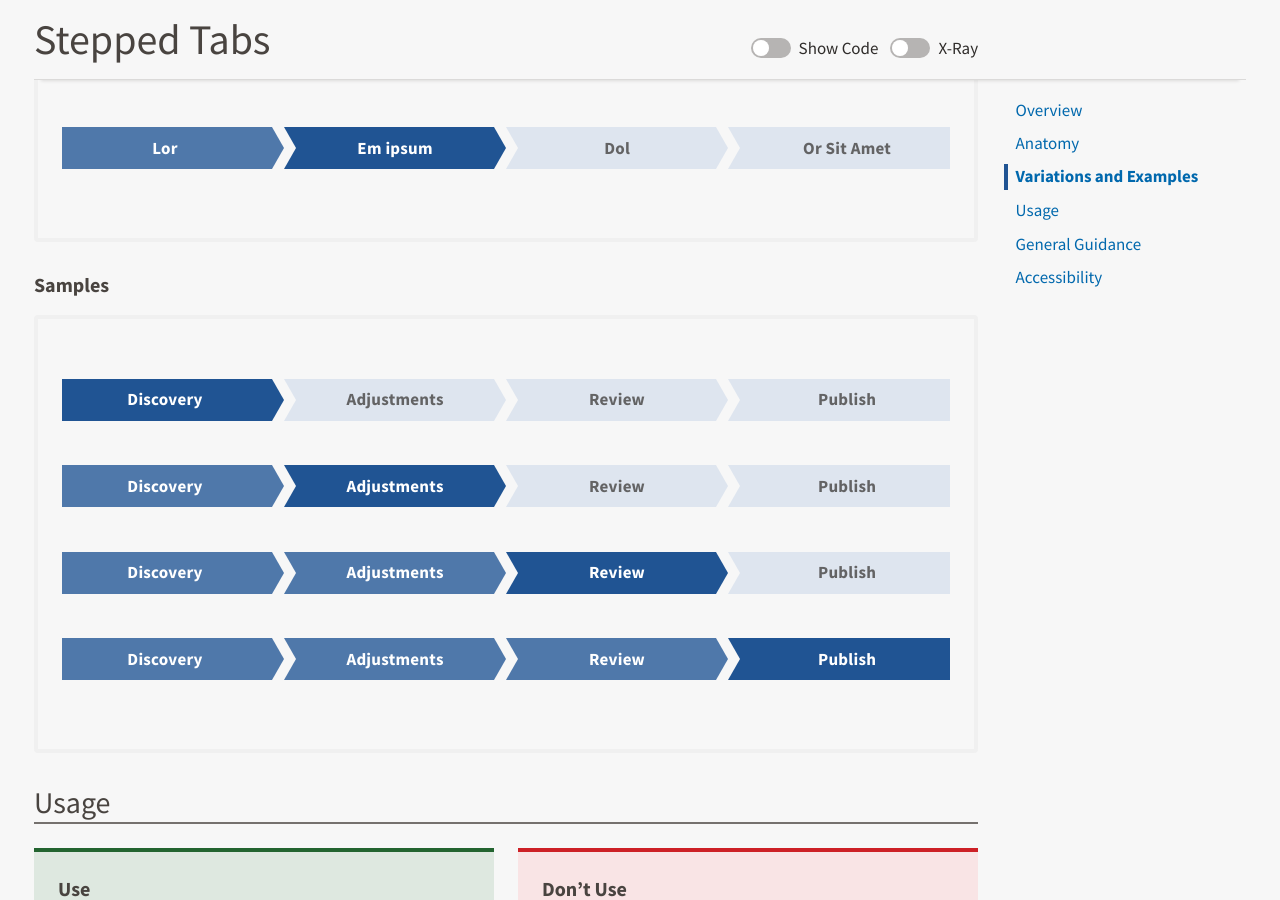
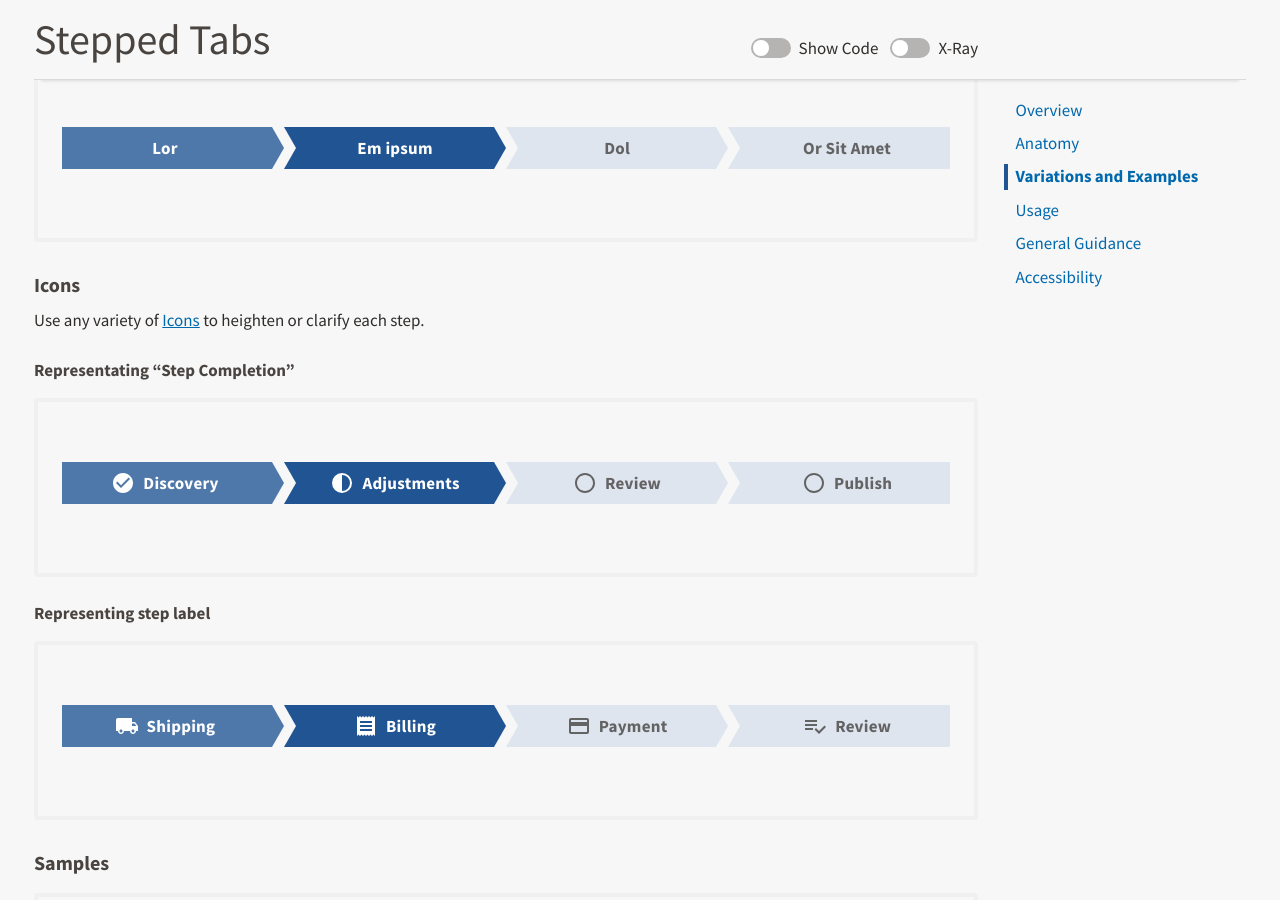
Before and after one commit to USDA-FSA/fsa-design-system, a Jekyll site: the page built from components/stepped-tabs/index.md, in a window 1280 px wide and 900 px high, scrolled down 2082 px. Built offline with Jekyll 4.4.1, drawn with Linux system fonts in a browser that asks for light colours.

Commit message:
Integrating Icons: Stepped Tabs [closes #435]

```diff
--- a/components/stepped-tabs/index.md
+++ b/components/stepped-tabs/index.md
@@ -208,6 +208,104 @@ Use when user should be **prevented** from using Stepped Tabs as a means of navi
 
 {% include preview-and-snippet.html %}
 
+### Icons
+
+Use any variety of [Icons]({{ site.baseurl }}components/icons/) to heighten or clarify each step.
+
+#### Representating "Step Completion"
+
+{% capture snippet %}
+<nav aria-label="Breadcrumbs">
+  <div class="fsa-stepped-tabs">
+    <div class="fsa-stepped-tabs__bd">
+      <ol class="fsa-stepped-tabs__list">
+        <li class="fsa-stepped-tabs__item">
+          <button class="fsa-stepped-tabs__label fsa-stepped-tabs__label--complete" type="button">
+            <span class="fsa-stepped-tabs__text">
+              <svg class="fsa-icon fsa-icon--size-2" aria-hidden="true" focusable="false" role="img" fill="#494440" xmlns="http://www.w3.org/2000/svg" width="24" height="24" viewBox="0 0 24 24"><path d="M12 2C6.48 2 2 6.48 2 12s4.48 10 10 10 10-4.48 10-10S17.52 2 12 2zm-2 15l-5-5 1.41-1.41L10 14.17l7.59-7.59L19 8l-9 9z"></path></svg>
+              Discovery
+            </span>
+          </button>
+        </li>
+        <li class="fsa-stepped-tabs__item">
+          <button class="fsa-stepped-tabs__label fsa-stepped-tabs__label--active" type="button" aria-current="step">
+            <span class="fsa-stepped-tabs__text">
+              <svg class="fsa-icon fsa-icon--size-2" aria-hidden="true" focusable="false" role="img" xmlns="http://www.w3.org/2000/svg" viewBox="0 0 24 24">
+                <path fill="currentColor" d="M12 2A10 10 0 0 0 2 12A10 10 0 0 0 12 22A10 10 0 0 0 22 12A10 10 0 0 0 12 2M12 4A8 8 0 0 1 20 12A8 8 0 0 1 12 20V4Z"></path>
+              </svg>
+              Adjustments
+            </span>
+          </button>
+        </li>
+        <li class="fsa-stepped-tabs__item">
+          <span class="fsa-stepped-tabs__label fsa-stepped-tabs__label--incomplete">
+            <span class="fsa-stepped-tabs__text">
+              <svg class="fsa-icon fsa-icon--size-2" aria-hidden="true" focusable="false" role="img" fill="#494440" xmlns="http://www.w3.org/2000/svg" width="24" height="24" viewBox="0 0 24 24"><path d="M12 2C6.48 2 2 6.48 2 12s4.48 10 10 10 10-4.48 10-10S17.52 2 12 2zm0 18c-4.42 0-8-3.58-8-8s3.58-8 8-8 8 3.58 8 8-3.58 8-8 8z"></path></svg>
+              Review
+            </span>
+          </span>
+        </li>
+        <li class="fsa-stepped-tabs__item">
+          <span class="fsa-stepped-tabs__label fsa-stepped-tabs__label--incomplete">
+            <span class="fsa-stepped-tabs__text">
+              <svg class="fsa-icon fsa-icon--size-2" aria-hidden="true" focusable="false" role="img" fill="#494440" xmlns="http://www.w3.org/2000/svg" width="24" height="24" viewBox="0 0 24 24"><path d="M12 2C6.48 2 2 6.48 2 12s4.48 10 10 10 10-4.48 10-10S17.52 2 12 2zm0 18c-4.42 0-8-3.58-8-8s3.58-8 8-8 8 3.58 8 8-3.58 8-8 8z"></path></svg>
+              Publish
+            </span>
+          </span>
+        </li>
+      </ol>
+    </div>
+  </div>
+</nav>
+{% endcapture %}
+{% include preview-and-snippet.html %}
+
+#### Representing step label
+
+{% capture snippet %}
+<nav aria-label="Breadcrumbs">
+  <div class="fsa-stepped-tabs">
+    <div class="fsa-stepped-tabs__bd">
+      <ol class="fsa-stepped-tabs__list">
+        <li class="fsa-stepped-tabs__item">
+          <a class="fsa-stepped-tabs__label fsa-stepped-tabs__label--complete" href="link.html">
+            <span class="fsa-stepped-tabs__text">
+              <svg class="fsa-icon fsa-icon--size-2" aria-hidden="true" focusable="false" role="img" xmlns="http://www.w3.org/2000/svg" width="24" height="24" viewBox="0 0 24 24"><path d="M20 8h-3V4H3c-1.1 0-2 .9-2 2v11h2c0 1.66 1.34 3 3 3s3-1.34 3-3h6c0 1.66 1.34 3 3 3s3-1.34 3-3h2v-5l-3-4zM6 18.5c-.83 0-1.5-.67-1.5-1.5s.67-1.5 1.5-1.5 1.5.67 1.5 1.5-.67 1.5-1.5 1.5zm13.5-9l1.96 2.5H17V9.5h2.5zm-1.5 9c-.83 0-1.5-.67-1.5-1.5s.67-1.5 1.5-1.5 1.5.67 1.5 1.5-.67 1.5-1.5 1.5z"/></svg>
+              Shipping
+            </span>
+          </a>
+        </li>
+        <li class="fsa-stepped-tabs__item">
+          <a class="fsa-stepped-tabs__label fsa-stepped-tabs__label--active" href="link.html" aria-current="step">
+            <span class="fsa-stepped-tabs__text">
+              <svg class="fsa-icon fsa-icon--size-2" aria-hidden="true" focusable="false" role="img" xmlns="http://www.w3.org/2000/svg" width="24" height="24" viewBox="0 0 24 24"><path d="M18 17H6v-2h12v2zm0-4H6v-2h12v2zm0-4H6V7h12v2zM3 22l1.5-1.5L6 22l1.5-1.5L9 22l1.5-1.5L12 22l1.5-1.5L15 22l1.5-1.5L18 22l1.5-1.5L21 22V2l-1.5 1.5L18 2l-1.5 1.5L15 2l-1.5 1.5L12 2l-1.5 1.5L9 2 7.5 3.5 6 2 4.5 3.5 3 2v20z"/></svg>
+              Billing
+            </span>
+          </a>
+        </li>
+        <li class="fsa-stepped-tabs__item">
+          <span class="fsa-stepped-tabs__label fsa-stepped-tabs__label--incomplete">
+            <span class="fsa-stepped-tabs__text">
+              <svg class="fsa-icon fsa-icon--size-2" aria-hidden="true" focusable="false" role="img" xmlns="http://www.w3.org/2000/svg" width="24" height="24" viewBox="0 0 24 24"><path d="M20 4H4c-1.11 0-1.99.89-1.99 2L2 18c0 1.11.89 2 2 2h16c1.11 0 2-.89 2-2V6c0-1.11-.89-2-2-2zm0 14H4v-6h16v6zm0-10H4V6h16v2z"/></svg>
+              Payment
+            </span>
+          </span>
+        </li>
+        <li class="fsa-stepped-tabs__item">
+          <span class="fsa-stepped-tabs__label fsa-stepped-tabs__label--incomplete">
+            <span class="fsa-stepped-tabs__text">
+              <svg class="fsa-icon fsa-icon--size-2" aria-hidden="true" focusable="false" role="img" xmlns="http://www.w3.org/2000/svg" width="24" height="24" viewBox="0 0 24 24"><path d="M14 10H2v2h12v-2zm0-4H2v2h12V6zM2 16h8v-2H2v2zm19.5-4.5L23 13l-6.99 7-4.51-4.5L13 14l3.01 3 5.49-5.5z"/></svg>
+              Review
+            </span>
+          </span>
+        </li>
+      </ol>
+    </div>
+  </div>
+</nav>
+{% endcapture %}
+{% include preview-and-snippet.html %}
+
 ### Samples
 
 <div class="ds-preview">
```
